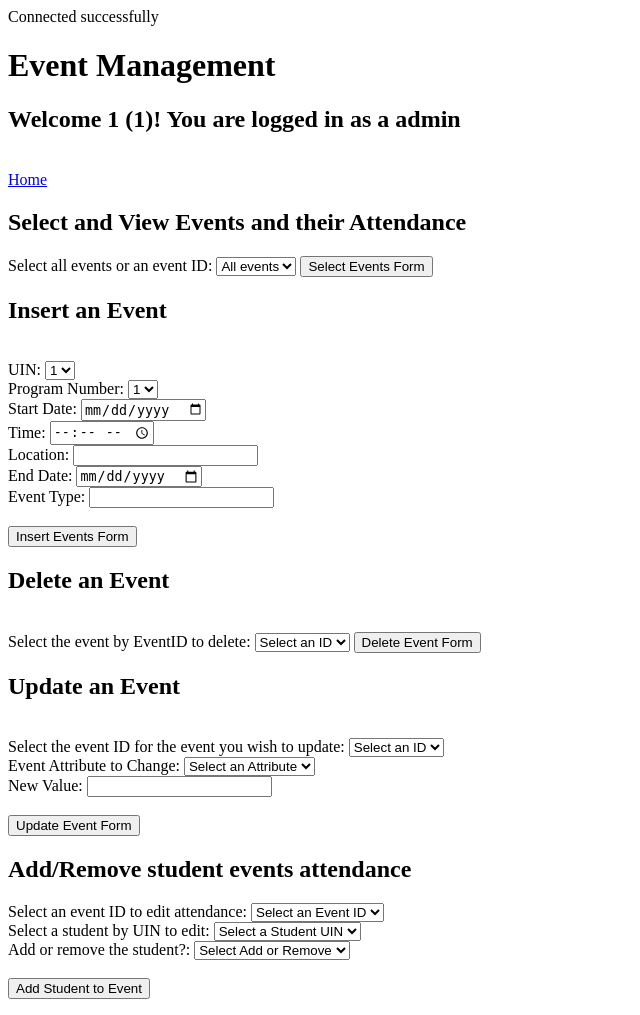
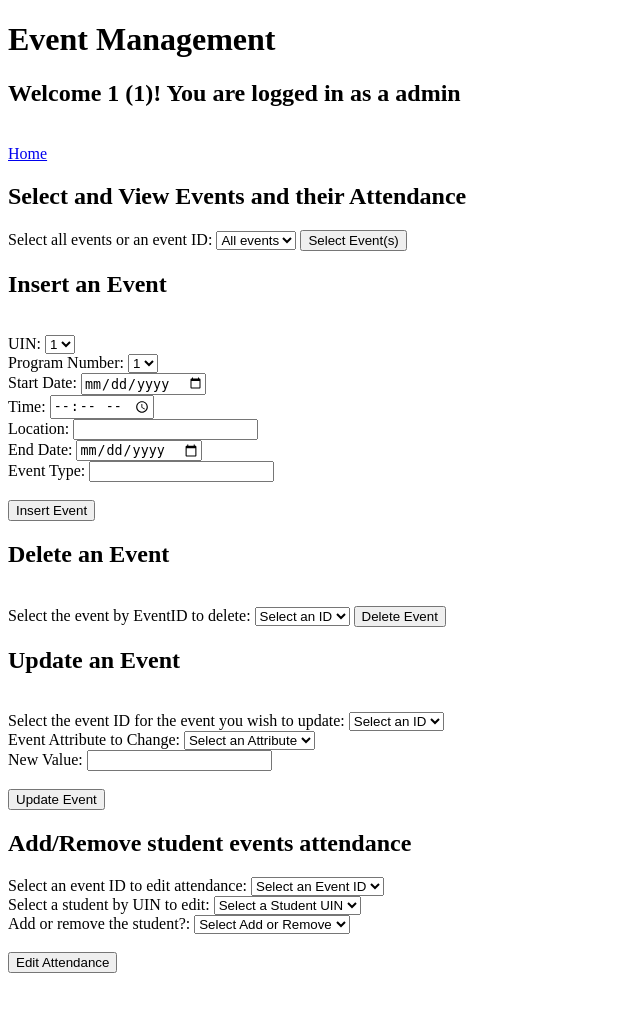
Before and after one commit to shweta-kumaran/TAMUCybersecurityDatabase, a PHP site: page /eventMan.php in a window 1280 px wide. Shown: the whole page, without its empty margins (0-640 px from the left). After the commit the page ends 973 px from the top, so only its background shows below. Run offline with PHP 8.4, Linux system fonts and the light colour scheme; a user stored in the database is signed in; data comes from the database, SQL or seed files in the repository.

Commit message:
merge conflict

```diff
--- a/tamucc/eventMan.php
+++ b/tamucc/eventMan.php
@@ -4,8 +4,6 @@
 
     if ($conn->connect_error) {
         die("Connection failed: " . $conn->connect_error);
-    } else {
-        echo "Connected successfully";
     }
 
     if ($_SESSION['role'] != 'admin' or !isset($_SESSION['role']))
@@ -83,7 +81,7 @@
                 }
             ?>
         </select>
-        <input type="submit" value="Select Events Form">
+        <input type="submit" value="Select Event(s)">
     </form>
 
 
@@ -184,7 +182,7 @@
         <input type="text" name="Event_Type" id="Event_Type" value="" required><br><br>
 
 
-        <input type="submit" value="Insert Events Form">
+        <input type="submit" value="Insert Event">
     </form>
 
     <!-- Insertion php -->
@@ -235,7 +233,7 @@
             ?>
         </select>
 
-        <input type="submit" value="Delete Event Form">
+        <input type="submit" value="Delete Event">
     </form>
 
     <!-- Deletion php -->
@@ -294,7 +292,7 @@
         <label for="newValue">New Value:</label>
         <input type="text" name="newValue" id="newValue" value="" required><br><br>
 
-        <input type="submit" value="Update Event Form">
+        <input type="submit" value="Update Event">
     </form>
 
     <!-- Update php -->
@@ -364,7 +362,7 @@
             <option value = "remove">Remove</option>
         </select>
         <br><br>
-        <input type="submit" value="Add Student to Event">
+        <input type="submit" value="Edit Attendance">
     </form>
 
     <!-- Editing Event Attendance php -->
```
Also changed, not shown: tamucc/index.php (+7 -4 lines), tamucc/studentDocuments.php (+4 -6 lines).
